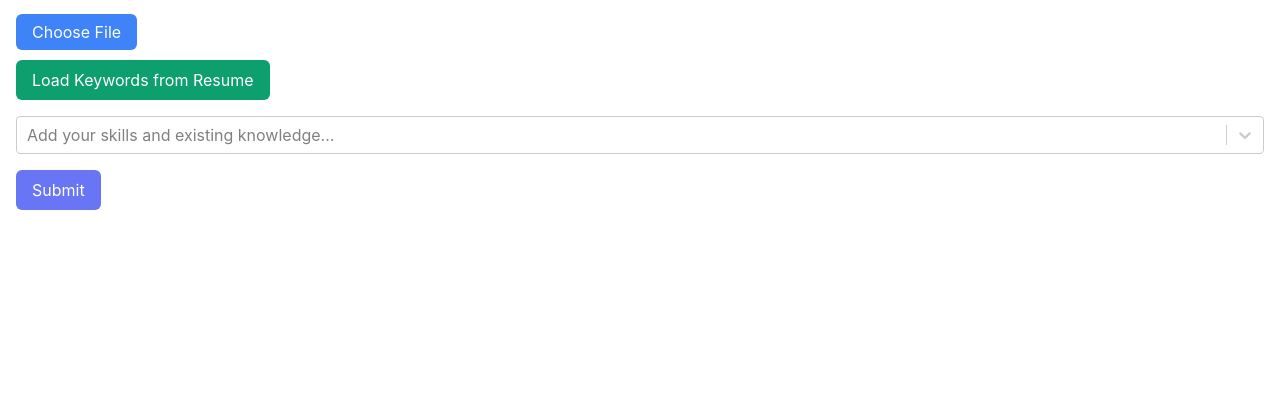
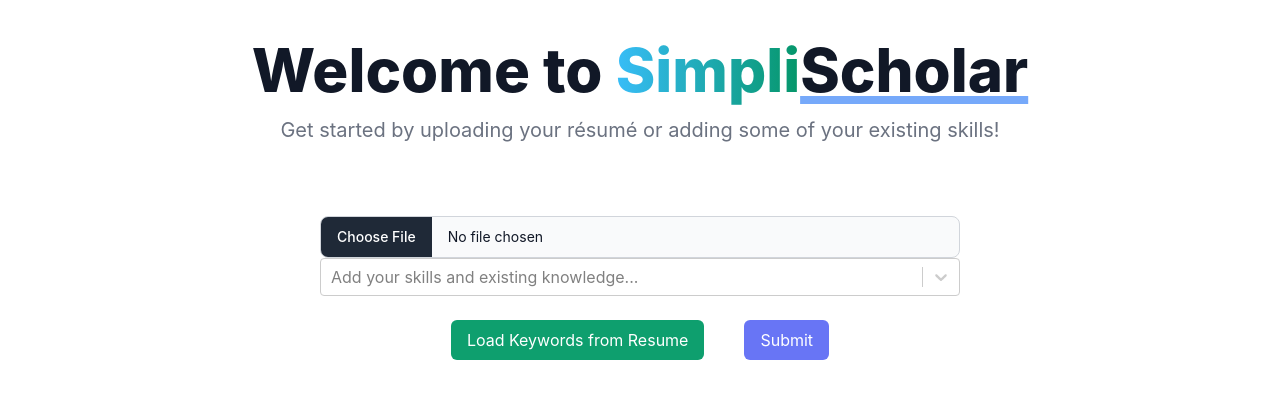
Before and after one commit to AbirHaque/HackKU2023, a React (Create React App) app in the folder webapp/: page / in a window 1280 px wide. Shown: the top 398 px of the page. Built offline with nearby package versions, Linux system fonts and the light colour scheme.

Commit message:
update front page and add comp scrolling

```diff
--- a/webapp/src/components/Composition/CompositionListView.js
+++ b/webapp/src/components/Composition/CompositionListView.js
@@ -22,9 +22,11 @@
   // });
   return (
     <>
-<p class="text-center text-2xl text-gray-900 dark:text-white">Comprehensions</p>
+<p class="text-center text-2xl text-gray-900 dark:text-white">
+  Comprehensions
+</p>
 <br></br>
-<div className="flex flex-col">
+<div className="flex flex-col max-h-screen overflow-y-auto">
   {comps.map((comp, index) => (
     <div className="my-2 flex justify-center">
       <Button
--- a/webapp/src/components/FrontPage/FrontPage.js
+++ b/webapp/src/components/FrontPage/FrontPage.js
@@ -3,6 +3,7 @@
 import axios from 'axios';
 import {flask_url, node_url} from '../../constants/apiurl'
 import CreatableReactSelect from "react-select/creatable"
+import { Label, FileInput } from 'flowbite-react';
 
 const FrontPage = ({keywords, setKeywords}) => {
 
@@ -11,6 +12,7 @@
 
     const handleFileChange = (e) => {
         if (e.target.files){
+            console.log(e.target.files[0]);
             setFile(e.target.files[0]);
         }
     }
@@ -51,30 +53,28 @@
   return (
 
     <>
-    <div className="container mx-auto px-4 py-5">
-      <div className="text-editor-view">
-        <label
-          htmlFor="file-upload"
-          className="bg-blue-500 text-white px-4 py-2 rounded-md cursor-pointer"
-        >
-          Choose File
-        </label>
-        <input
+
+    <div class="py-10 text-center">
+    <h1 class="mb-4 text-3xl font-extrabold text-gray-900 dark:text-white md:text-5xl lg:text-6xl">Welcome to <span class="text-transparent bg-clip-text bg-gradient-to-r to-emerald-600 from-sky-400">Simpli</span><span class="underline underline-offset-3 decoration-8 decoration-blue-400 dark:decoration-blue-600">Scholar</span></h1>
+    <p class="mb-6 text-lg font-normal text-gray-500 lg:text-xl sm:px-16 xl:px-48 dark:text-gray-400">Get started by uploading your résumé or adding some of your existing skills!</p>
+    </div>
+    <div className="flex items-center justify-center">
+
+      <div className="mt-4"></div>
+      <div className="text-editor-view" class="w-1/2">
+
+        <div id="fileUpload">
+            <div className="mb-2 block">
+                <Label
+                htmlFor="file"
+                />
+            </div>
+            <FileInput
                 id="file-upload"
                 type="file"
                 onChange={handleFileChange}
-          className="hidden"
             />
         </div>
-      <button
-        onClick={uploadPdfHandler}
-        className="bg-green-500 text-white px-4 py-2 mt-4 rounded-md"
-      >
-        Load Keywords from Resume
-      </button>
-      <div className="mt-4"></div>
-
-
         <CreatableReactSelect
             isMulti
             onCreateOption = {knownKeyword => {
@@ -90,6 +90,15 @@
                 }))
             }}
         />
+
+        <div class="flex items-center justify-center w-full p-2">
+
+            <button
+                onClick={uploadPdfHandler}
+                className="bg-green-500 text-white px-4 py-2 mt-4 rounded-md mr-10"
+            >
+                Load Keywords from Resume
+            </button>
             <button
                 onClick={submitHandler}
                 className="bg-indigo-500 text-white px-4 py-2 mt-4 rounded-md"
@@ -97,7 +106,11 @@
                 Submit
             </button>
         </div>
+      </div>
 
+
+
+    </div>
 
     </>
   );
```
Lines whose indentation alone changed are shown as unchanged.
